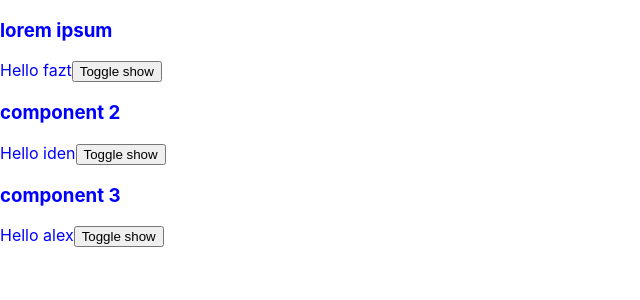
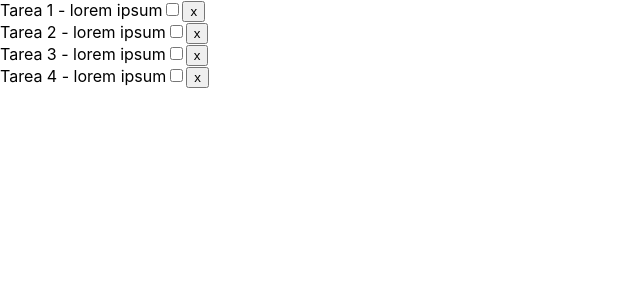
Before and after one commit to IdenTiclla/my-react-app, a React (Create React App) app: page / in a window 1280 px wide. Shown: the top 300 px of the page, without its empty margins (0-640 px from the left). Built offline with nearby package versions, Linux system fonts and the light colour scheme.

Commit message:
separing app in components

```diff
--- a/src/App.js
+++ b/src/App.js
@@ -1,53 +1,25 @@
 import React, { Component } from 'react';
 import './App.css';
 
+import tasks from './sample/tasks.json'
 
+import Tasks from './components/Tasks'
 
-class Helloworld extends Component {
-    constructor() {
-        super()
-        this.state = {
-            show: true
-        }
-        this.toggleShow = this.toggleShow.bind(this)
-    }
+console.log(tasks)
 
+class App extends Component {
 
-
-    toggleShow() {
-        this.setState({show: !this.state.show})
+    state = {
+        tasks: tasks
     }
 
     render() {
-        if (this.state.show) {
-            return (
-                <div id="hello">
-                    <h3>{this.props.subtitle}</h3>
-                        {this.props.mytext}
-
-                    <button onClick={this.toggleShow}>Toggle show</button>
-                </div>
-            )
-        } else {
-            return (
-                <div>
-                    <h1>No hay elementos</h1>
-                    <button onClick={this.toggleShow}>Toggle show</button>
-                </div>
-            )
-        }
+        return (
+            <div>
+                <Tasks tasks={this.state.tasks}></Tasks>
+            </div>
+        )
     }
-}
-
-function App() {
-    return (
-        <div>
-            <Helloworld mytext="Hello fazt" subtitle="lorem ipsum"/>
-            <Helloworld mytext="Hello iden" subtitle="component 2"/>
-            <Helloworld mytext="Hello alex" subtitle="component 3"/>
-        </div>
-    )
-
 }
 
 
--- /dev/null
+++ b/src/components/Task.js
@@ -0,0 +1,17 @@
+import React, { Component } from 'react'
+
+class Task extends Component {
+    render() {
+        const {task} = this.props
+        return (
+
+            <div>
+                    {task.title} - {task.description}
+                    <input type="checkbox"></input>
+                    <button>x</button>
+            </div>
+        )
+    }
+}
+
+export default Task
--- /dev/null
+++ b/src/components/Tasks.js
@@ -0,0 +1,19 @@
+import React, { Component } from 'react'
+import Task from './Task'
+
+class Tasks extends Component {
+    constructor(props) {
+        super(props)
+    }
+
+    render() {
+
+        return (
+            this.props.tasks.map(task => (
+                <Task task={task} key={task.id}></Task>
+            ))
+        )
+    }
+}
+
+export default Tasks
--- /dev/null
+++ b/src/sample/tasks.json
@@ -0,0 +1,26 @@
+[
+    {
+        "id": 1,
+        "title": "Tarea 1",
+        "description": "lorem ipsum",
+        "done": false
+    },
+    {
+        "id": 2,
+        "title": "Tarea 2",
+        "description": "lorem ipsum",
+        "done": false
+    },
+    {
+        "id": 3,
+        "title": "Tarea 3",
+        "description": "lorem ipsum",
+        "done": false
+    },
+    {
+        "id": 4,
+        "title": "Tarea 4",
+        "description": "lorem ipsum",
+        "done": false
+    }
+]
```
